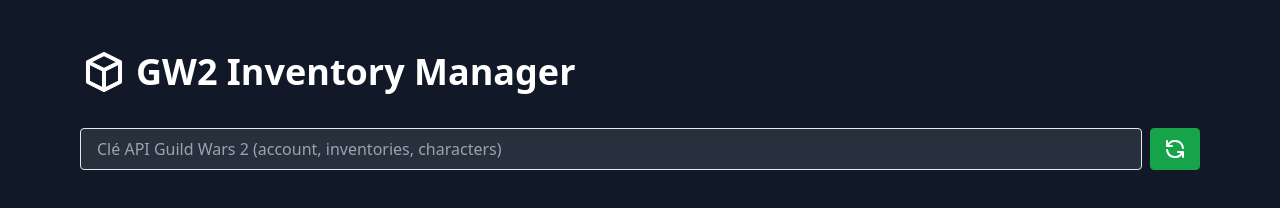
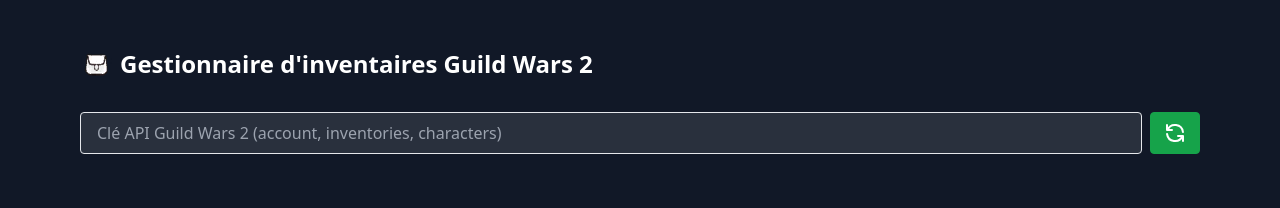
Before and after one commit to thoanny/gw2-inventory-manager, a website: page index.html in a window 1280 px wide. Drawn offline with nearby package versions, Linux system fonts and the light colour scheme.

Commit message:
Added TailwindCSS and Favicon

```diff
--- a/index.html
+++ b/index.html
@@ -3,9 +3,9 @@
 <head>
     <meta charset="UTF-8">
     <meta name="viewport" content="width=device-width, initial-scale=1.0">
-    <script src="https://cdn.tailwindcss.com"></script>
     <title>Gestionnaire d'inventaire Guild Wars 2 | Thoanny</title>
-    <link rel="stylesheet" href="style.css">
+    <link rel="icon" type="image/png" href="favicon.png" />
+    <link rel="stylesheet" href="style.min.css">
 
     <!-- Matomo -->
     <script>
@@ -26,11 +26,9 @@
 <body class="py-8 bg-gray-900">
 
     <div class="max-w-6xl mx-auto">
-        <h1 class="text-white text-4xl font-semibold p-4 flex gap-2 items-center">
-            <svg xmlns="http://www.w3.org/2000/svg" class="h-12 w-12" fill="none" viewBox="0 0 24 24" stroke="currentColor" stroke-width="2">
-                <path stroke-linecap="round" stroke-linejoin="round" d="M20 7l-8-4-8 4m16 0l-8 4m8-4v10l-8 4m0-10L4 7m8 4v10M4 7v10l8 4" />
-            </svg>
-            GW2 Inventory Manager
+        <h1 class="text-white text-2xl font-semibold p-4 flex gap-2 items-center">
+            <img src="favicon.png" alt="">
+            Gestionnaire d'inventaires Guild Wars 2
         </h1>
         <div class="p-4 flex gap-2 items-center">
             <label for="GW2ApiKey" class="hidden">Clé API Guild Wars 2</label>
--- /dev/null
+++ b/package.json
@@ -0,0 +1,5 @@
+{
+  "devDependencies": {
+    "tailwindcss": "^3.0.24"
+  }
+}
--- a/style.css
+++ b/style.css
@@ -1,3 +1,7 @@
+@tailwind base;
+@tailwind components;
+@tailwind utilities;
+
 form label {
     font-weight: 600;
     margin-bottom: .25rem;
--- /dev/null
+++ b/tailwind.config.js
@@ -0,0 +1,7 @@
+module.exports = {
+  content: ["./index.html"],
+  theme: {
+    extend: {},
+  },
+  plugins: [],
+}
```
Also changed, not shown: favicon.png (added), style.min.css (added), 2 other files.
